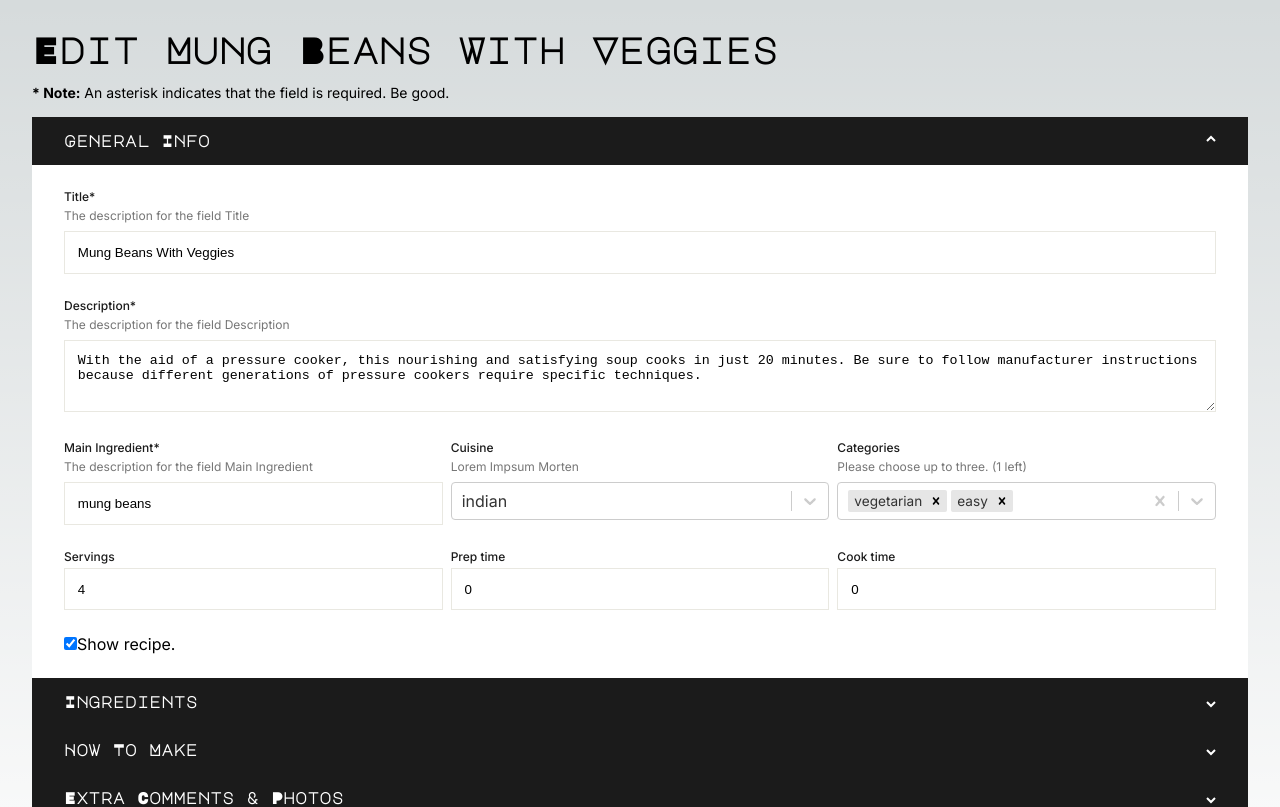
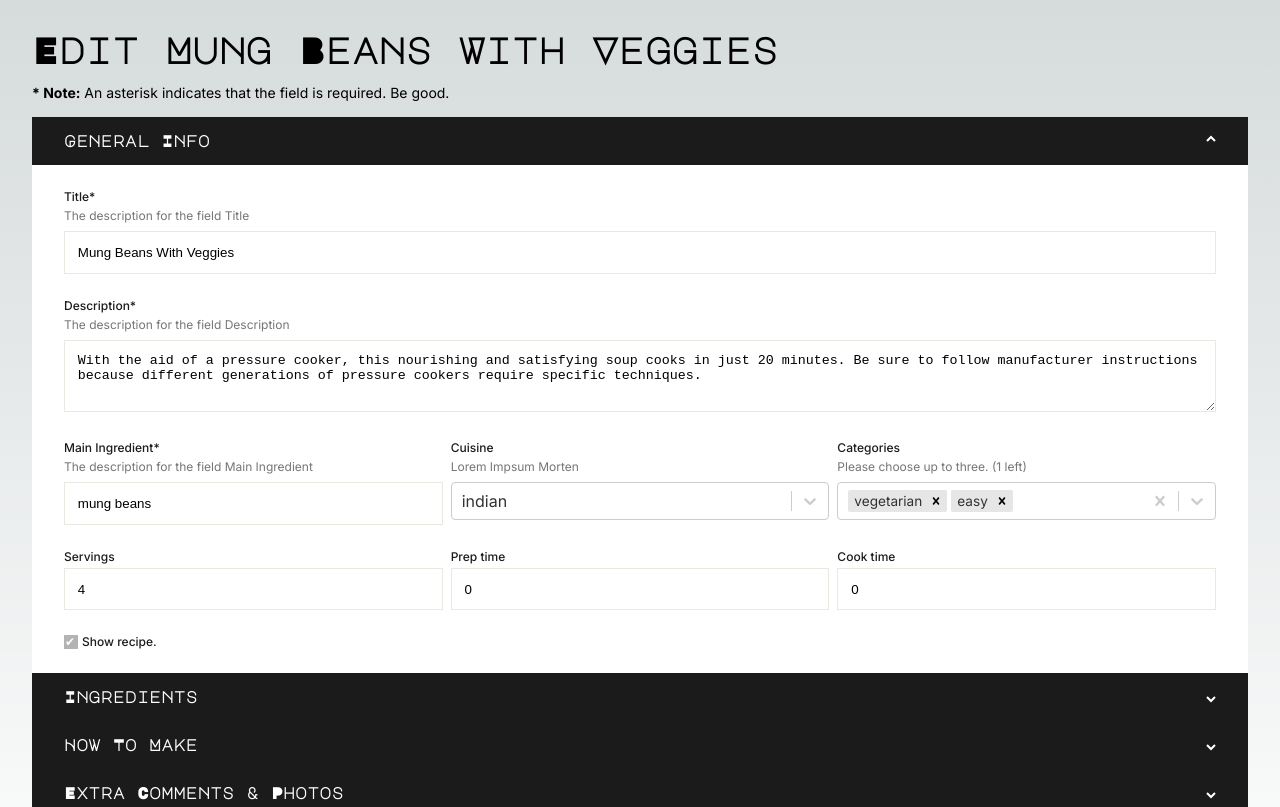
Before and after one commit to tatsOre/cookbook-v2, a Next.js app: page /edit/1 in a window 1280 px wide. Shown: the top 807 px of the page. Built offline with nearby package versions, Linux system fonts and the light colour scheme.

Commit message:
Fixed styles for Checkbox input

```diff
--- a/src/components/Checkbox/Checkbox.module.scss
+++ b/src/components/Checkbox/Checkbox.module.scss
@@ -1,64 +1,62 @@
 @use '../../styles/Variables.module.scss' as v;
 
-.checkbox-wrapper {
-    width: 100%;
+$size: 14px;
 
-    .visually-hidden {
-        @include v.visually-hidden;
-    }
-
+.input__wrapper {
     [type="checkbox"] {
-        &:checked~.checkbox-checkmark {
+        &:checked~.checkbox__icon {
             &--standard {
-                background-color: purple;
-                border: 1px solid purple;
+                background-color: v.$color-cool-grey-400;
+                border: 1px solid v.$color-cool-grey-400;
             }
 
             &--success {
-                background-color: green;
+                background-color: v.$color-state-success;
             }
 
             &:after {
                 position: absolute;
-                content: "✗";
-                bottom: -0.05rem;
-                left: 0.15rem;
+                content: "✔";
+                font-size: 0.75rem;
+                color: v.$color-white;
+                bottom: -0.1rem;
+                left: 0.07s5rem;
             }
         }
 
-        &:focus~.checkbox-checkmark {
+        //✘
+        //✗
+        &:focus~.checkbox__icon {
 
             // OnFocus visual effect:
             &::before {
                 content: "";
                 position: absolute;
                 inset: 0;
-                border-radius: 2px;
-                outline: 2px solid grey;
+                outline: 2px solid blue;
             }
         }
     }
 
-    .checkbox-checkmark {
+    .checkbox__icon {
         display: inline-block;
-        height: 16px;
-        width: 16px;
-        min-width: 16px;
-        border-radius: 2px;
+        height: $size;
+        width: $size;
+        min-width: $size;
         position: relative;
         background-color: v.$color-white;
         border: 1px solid rgba(130, 143, 163, 0.25);
 
         &--error {
-            border: 1px solid red;
+            border: 1px solid v.$color-state-error;;
         }
 
         &--success {
-            border: 1px solid green;
+            border: 1px solid v.$color-state-success;;
         }
     }
 
-    .checkbox-label {
+    .input__label {
         display: flex;
         align-items: center;
 
@@ -69,7 +67,6 @@
         cursor: pointer;
 
         &--filled {
-            border-radius: 4px;
             padding: 0.75rem 0.85rem;
             background-color: grey;
 
@@ -79,9 +76,10 @@
         }
 
         &--text {
-
-            letter-spacing: 0.25px;
-            margin-inline-start: 1rem;
+            margin-inline-start: 0.25rem;
+            font-size: v.$font-size-12;
+            font-weight: 500;
+            color: v.$color-rich-black;
         }
 
         &--checked {
@@ -98,3 +96,7 @@
         }
     }
 }
+
+.visually-hidden {
+    @include v.visually-hidden;
+}
--- a/src/components/Checkbox/index.js
+++ b/src/components/Checkbox/index.js
@@ -1,7 +1,6 @@
 import React from 'react'
 import PropTypes from 'prop-types'
 import cx from "../utils/cx"
-import Input from '../Input'
 
 import styles from './Checkbox.module.scss'
 
@@ -11,52 +10,54 @@ import styles from './Checkbox.module.scss'
  */
 
 const CheckboxInput = React.forwardRef((props, ref) => {
-  const appearance = props.disabled ? 'disabled' : props.appearance
-console.log(props)
-  const getCheckboxProps = () => {
   const {
     appearance,
     className,
+    disabled,
     errors,
     label,
     hintContent,
     showInputLabel,
     showCheckedLabel,
-      ...otherProps
+    ...rest
   } = props
-    return { ...otherProps }
-  }
+
+  const appearancesClasses = disabled ? 'disabled' : appearance
+
   return (
-    <div className={cx([props.className, 'checkbox-wrapper'])}>
+    <div
+      className={cx([className, styles.input__wrapper])}
+      data-input-wrapper={''}
+      >
 
       <label
         className={cx([
-          'checkbox-label',
-          `checkbox-label--${appearance}`,
-          props.checked && props.showCheckedLabel && 'checkbox-label--checked'
+          styles.input__label,
+          styles[`checkbox__label--${appearance}`],
+          (rest.checked && showCheckedLabel) && styles['input_label--checked']
         ])}>
+
         <input
           ref={ref}
-          className="visually-hidden"
+          className={styles['visually-hidden']}
           type="checkbox"
-          {...getCheckboxProps()}
+          {...rest}
 
         />
 
         <span
           className={cx([
-            'checkbox-checkmark',
-            `checkbox-checkmark--${appearance}`,
-            props.checked && 'checkbox-checkmark--checked'
+            styles.checkbox__icon,
+            styles[`checkbox__icon--${appearance}`]
           ])}
           aria-hidden="true"></span>
 
         <span
           className={cx([
-            'checkbox-label--text',
-            !props.showInputLabel && 'visually-hidden'
+            styles['input__label--text'],
+            !showInputLabel && styles['visually-hidden']
           ])}>
-          {props.label}
+          {label}
         </span>
       </label>
     </div>
@@ -78,7 +79,7 @@ CheckboxInput.propTypes = {
   disabled: PropTypes.bool,
 
   /** Sets the contents for validation errors and will be displayed below the input element. */
-  errors: PropTypes.string,
+  error: PropTypes.string,
 
   /** The text that appears next to the input. Should always be set even when hidden for accessibility support. */
   label: PropTypes.node,
@@ -90,13 +91,7 @@ CheckboxInput.propTypes = {
   showInputLabel: PropTypes.bool,
 
   /** Text displayed directly under the input with additional information about the expected input */
-  hintContent: PropTypes.string,
-  /** Optional change handler
-   */
-  onChange: PropTypes.func,
-
-  /** The input value */
-  value: PropTypes.string
+  description: PropTypes.string,
 }
 
 CheckboxInput.defaultProps = {
--- a/src/components/Input/InputDescription/index.js
+++ b/src/components/Input/InputDescription/index.js
@@ -13,14 +13,14 @@ function InputDescription(props) {
     return (
         <p
             className={cx([className, styles.input__description])}
-            id={id}>{children}
+            id={id}>
+            {children}
         </p>
     )
 }
 
 InputDescription.propTypes = {
-    /** Content */
-    children: PropTypes.oneOfType([PropTypes.string, PropTypes.node]),
+    children: PropTypes.node,
 }
 
 export default InputDescription
--- a/src/components/Input/InputError/index.js
+++ b/src/components/Input/InputError/index.js
@@ -12,18 +12,15 @@ function InputError(props) {
     } = props
     return (
         <p
-            className={cx([className, styles.input__error])} role='alert' id={id}
-        >{children}
+            className={cx([className, styles.input__error])} id={id} role='alert'
+        >
+            {children}
         </p>
     )
 }
 
 InputError.propTypes = {
-    /** Content */
-    children: PropTypes.oneOfType([
-        PropTypes.string, PropTypes.node
-    ]),
-    id: PropTypes.string
+    children: PropTypes.node
 }
 
 export default InputError
--- a/src/components/Input/InputWrapper.js
+++ b/src/components/Input/InputWrapper.js
@@ -13,22 +13,16 @@ function InputWrapper(props) {
         label: labelProps,
     } = props
 
-    const _Label = labelProps.content && (
-        <Input.Label {...labelProps}>
-            {labelProps.content}
-        </Input.Label>
+    const _Label = labelProps.children && (
+        <Input.Label {...labelProps} />
     )
 
-    const _Description = descProps.content && (
-        <Input.Description {...descProps}>
-            {descProps?.content}
-        </Input.Description>
+    const _Description = descProps.children && (
+        <Input.Description {...descProps} />
     )
 
-    const _Error = errorProps.content && (
-        <Input.Error {...errorProps}>
-            {errorProps.content}
-        </Input.Error>
+    const _Error = errorProps.children && (
+        <Input.Error {...errorProps} />
     )
 
     return (
--- a/src/components/Input/useInputProps.js
+++ b/src/components/Input/useInputProps.js
@@ -38,12 +38,12 @@ function useInputProps(inputType, props) {
 
     const _id = id ?? useId()
     const labelId = `${_id}-label`
-
     const errorId = `${_id}-error`
     const descriptionId = `${_id}-description`
+
     const hasError = !!error && typeof error === 'string'
-    // ↓ should be trimmed
-    const describedBy = `${hasError ? errorId : ''} ${description ? descriptionId : ''}`
+    const aria_describedBy = `${hasError ? errorId : ''} ${description ? descriptionId : ''}`
+    const describedBy = aria_describedBy.trim()
 
     return {
         inputProps: {
@@ -62,17 +62,17 @@ function useInputProps(inputType, props) {
             description: {
                 className,
                 id: descriptionId,
-                content: description
+                children: description
             },
             error: {
                 className,
-                content: error,
-                id: errorId
+                id: errorId,
+                children: error,
             },
             label: {
                 className,
-                content: label,
                 id: labelId,
+                children: label,
                 htmlFor: _id,
                 required,
                 disabled, // (!) pointer-events: none
--- a/src/components/RecipeForm/IngredientsFieldset.js
+++ b/src/components/RecipeForm/IngredientsFieldset.js
@@ -25,7 +25,7 @@ const IconGrip = () => {
 function DroppableList(props) {
     const { children, innerRef, ...rest } = props
     return (
-        <ul {...rest} ref={innerRef} className={styles.instructions__list}>
+        <ul {...rest} ref={innerRef} className={styles.ingredients__list}>
             {children}
         </ul>
     )
--- a/src/pages/edit/[id].js
+++ b/src/pages/edit/[id].js
@@ -60,7 +60,7 @@ const TESTING_VALUES = {
 function Page() {
     return <>
         <Head>
-            <title>Edit {TESTING_VALUES.title} </title>
+            <title>Edit</title>
             <meta name="viewport" content="width=device-width, initial-scale=1" />
             <link rel="icon" href="/favicon.ico" />
         </Head>
--- a/src/styles/Variables.module.scss
+++ b/src/styles/Variables.module.scss
@@ -15,6 +15,8 @@ $color-warm-grey-100: #F8F9F7;
 
 $color-callout-base: #D87D4A;
 $color-callout-hover: #FBAF85;
+
+$color-input-outline: #5872f7;
 
 
 /** TYPOGRAPHY */
```
Also changed, not shown: src/pages/index.js (+1 -12 lines). Lines whose indentation alone changed are shown as unchanged.
